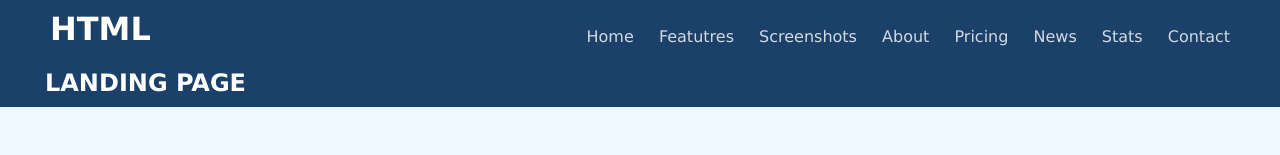
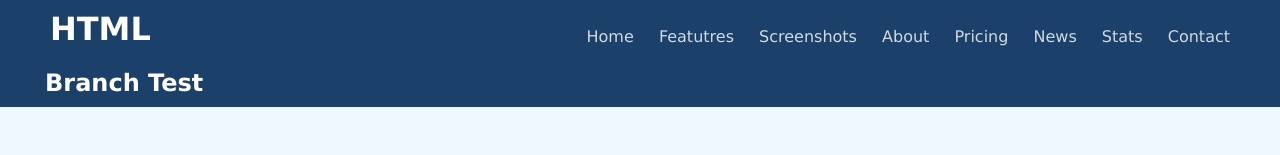
Before and after one commit to Ahmed24311/HTML-CSS-TASKS, a plain HTML site: page task3/index.html in a window 1280 px wide. Shown: the top 155 px of the page. Drawn offline with Linux system fonts and the light colour scheme.

Commit message:
Head h2 changed

```diff
--- a/task3/index.html
+++ b/task3/index.html
@@ -43,7 +43,7 @@
                 </a>
             </ul>
             <div id="fix"></div>
-            <h2>LANDING PAGE</h2>
+            <h2>Branch Test</h2>
         </div>
     </div>
 
```
